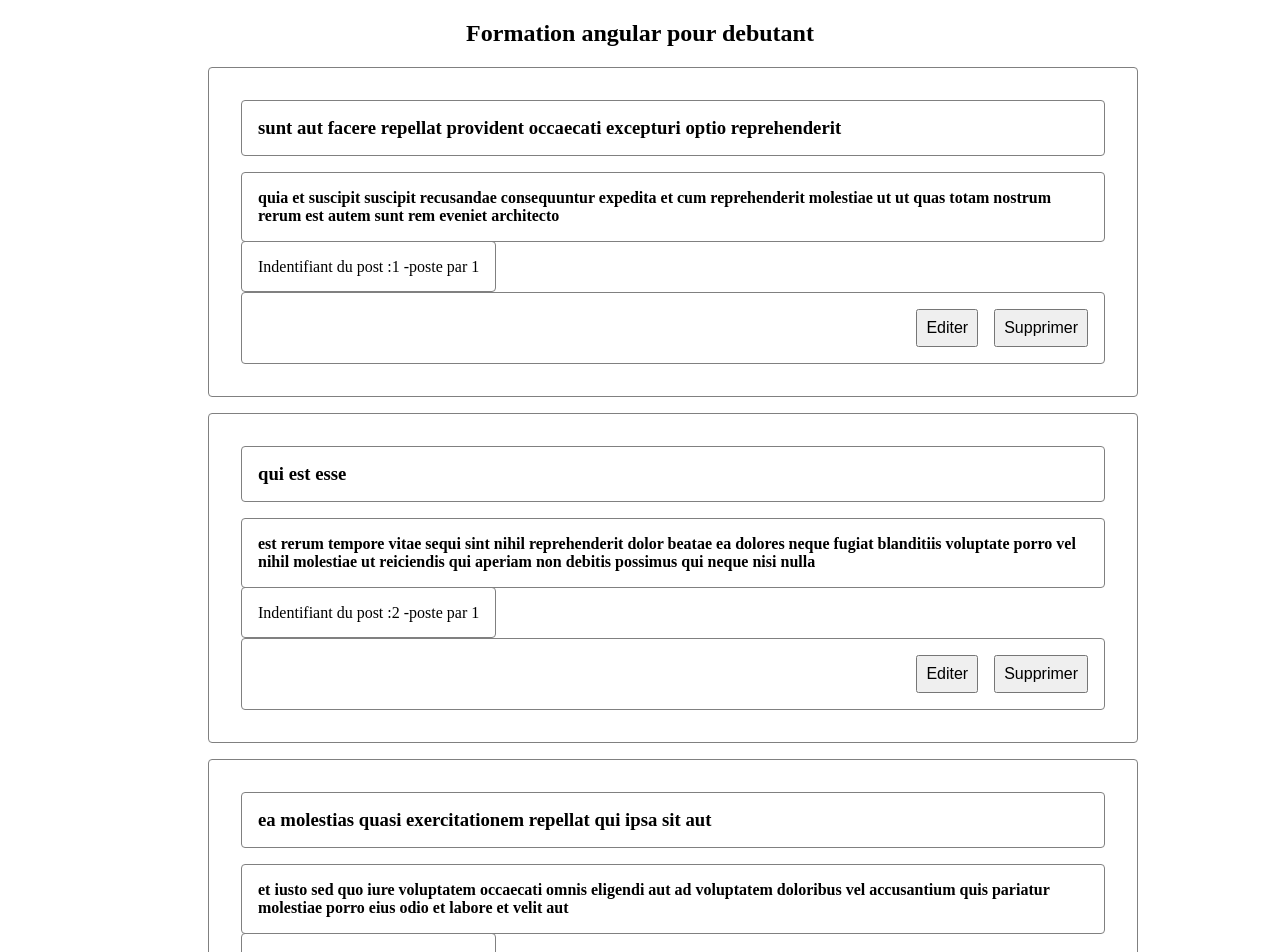
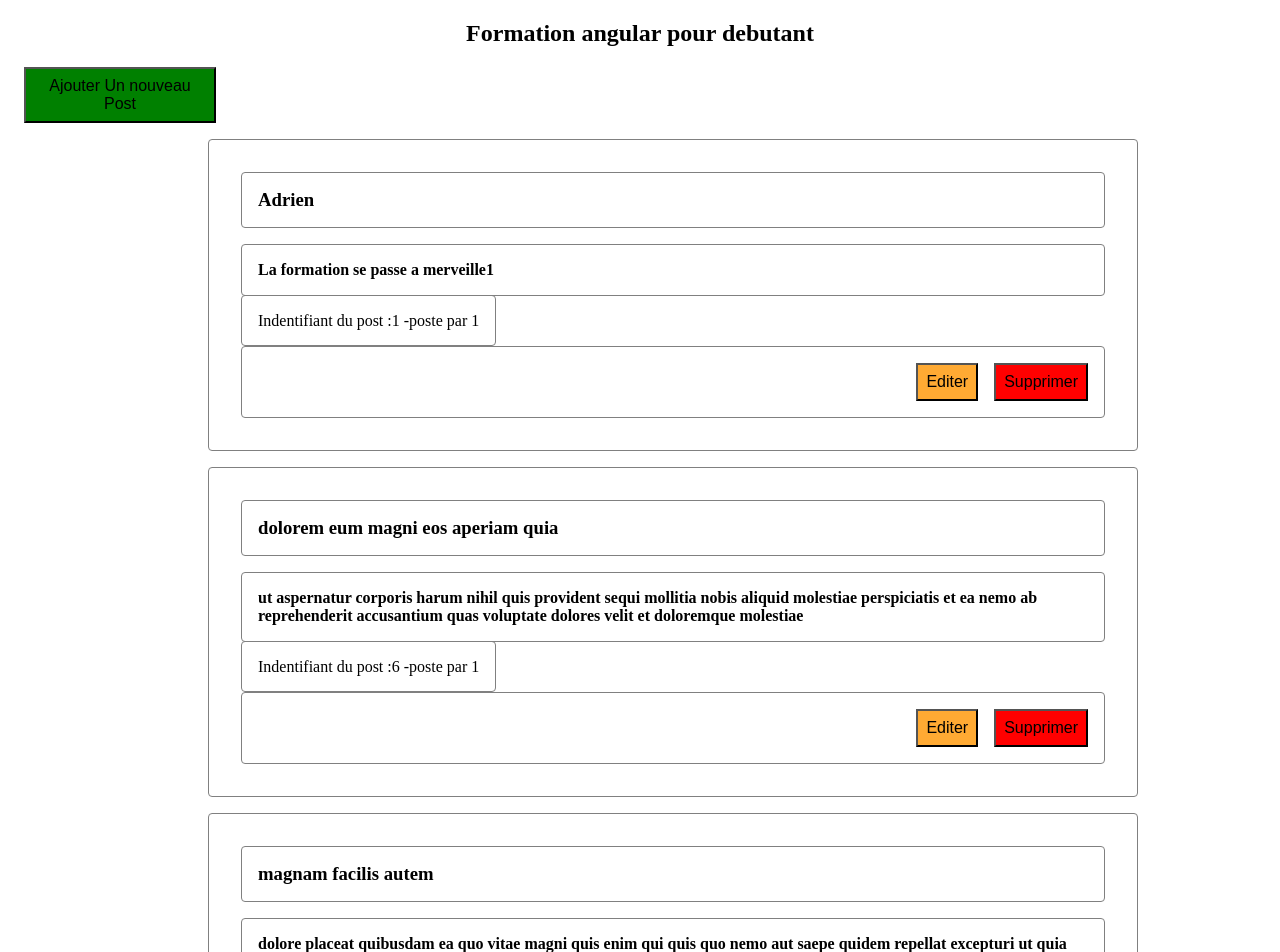
Before and after one commit to BOUZEKOZANGUE/angular-projet-first, an Angular app: page / in a window 1280 px wide. Shown: the top 952 px of the page. Built offline with nearby package versions, Linux system fonts and the light colour scheme; data requests are answered from the project's data file.

Commit message:
crud Angular

```diff
--- a/db.json
+++ b/db.json
@@ -1,34 +1,10 @@
 {
-    "post":[
+  "post": [
     {
       "userId": 1,
       "id": 1,
-            "title": "sunt aut facere repellat provident occaecati excepturi optio reprehenderit",
-            "body": "quia et suscipit\nsuscipit recusandae consequuntur expedita et cum\nreprehenderit molestiae ut ut quas totam\nnostrum rerum est autem sunt rem eveniet architecto"
-        },
-        {
-            "userId": 1,
-            "id": 2,
-            "title": "qui est esse",
-            "body": "est rerum tempore vitae\nsequi sint nihil reprehenderit dolor beatae ea dolores neque\nfugiat blanditiis voluptate porro vel nihil molestiae ut reiciendis\nqui aperiam non debitis possimus qui neque nisi nulla"
-        },
-        {
-            "userId": 1,
-            "id": 3,
-            "title": "ea molestias quasi exercitationem repellat qui ipsa sit aut",
-            "body": "et iusto sed quo iure\nvoluptatem occaecati omnis eligendi aut ad\nvoluptatem doloribus vel accusantium quis pariatur\nmolestiae porro eius odio et labore et velit aut"
-        },
-        {
-            "userId": 1,
-            "id": 4,
-            "title": "eum et est occaecati",
-            "body": "ullam et saepe reiciendis voluptatem adipisci\nsit amet autem assumenda provident rerum culpa\nquis hic commodi nesciunt rem tenetur doloremque ipsam iure\nquis sunt voluptatem rerum illo velit"
-        },
-        {
-            "userId": 1,
-            "id": 5,
-            "title": "nesciunt quas odio",
-            "body": "repudiandae veniam quaerat sunt sed\nalias aut fugiat sit autem sed est\nvoluptatem omnis possimus esse voluptatibus quis\nest aut tenetur dolor neque"
+      "title": "Adrien",
+      "body": "La formation se passe a merveille1"
     },
     {
       "userId": 1,
@@ -599,6 +575,12 @@
       "id": 100,
       "title": "at nam consequatur ea labore ea harum",
       "body": "cupiditate quo est a modi nesciunt soluta\nipsa voluptas error itaque dicta in\nautem qui minus magnam et distinctio eum\naccusamus ratione error aut"
+    },
+    {
+      "userId": 787,
+      "id": 5080,
+      "title": "Mes PosrtPostle plusrecent",
+      "body": "post le plus recent"
     }
   ]
 }
--- /dev/null
+++ b/src/app/components/add-post.component.ts
@@ -0,0 +1,58 @@
+import { Component, Input, inject } from '@angular/core';
+import { CommonModule } from '@angular/common';
+import { Post } from '../services/post.model';
+import { FormControl, FormGroup, ReactiveFormsModule } from '@angular/forms';
+import { PostService } from '../services/post.service';
+import { Observable } from 'rxjs';
+
+@Component({
+  selector: 'app-add-post',
+  standalone: true,
+  imports: [CommonModule, ReactiveFormsModule],
+  template: `
+    <form [formGroup]="addPostForm" (ngSubmit)="onSubmit()">
+      <h2>Ajouter un post</h2>
+      <input type="text" placeholder="Titre" formControlName="title" />
+      <input type="text" placeholder="Description" formControlName="body" />
+      {{addResult | async}}
+      <button type="submit">Ajouter un post</button>
+    </form>
+  `,
+  styles: [
+    `
+      * {
+        width: 30vw;
+        display: block;
+        margin: 0.5rem auto;
+        padding: 1rem 0.2rem;
+      }
+    `,
+  ],
+})
+export class AddPostComponent {
+  @Input() post!: Post;
+  private ps = inject(PostService);
+  addResult!: Observable<Post>;
+
+  addPostForm = new FormGroup({
+    title: new FormControl(''),
+    body: new FormControl(''),
+  });
+
+  ngOnInit(): void {
+    this.addPostForm.patchValue(this.post);
+  }
+
+  onSubmit() {
+    const post: Post = {
+      userId: 787,
+      id: 5080,
+      title: this.addPostForm.value.title!,
+      body: this.addPostForm.value.body!,
+    };
+    this.addResult = this.ps.postPost(post);
+    //actualiser la page avec location reload
+    location.reload();
+  }
+
+}
--- /dev/null
+++ b/src/app/components/edit-post.component.ts
@@ -0,0 +1,58 @@
+import { Component, Inject, Input, inject } from '@angular/core';
+import { CommonModule } from '@angular/common';
+import { Post } from '../services/post.model';
+import { FormControl, FormGroup, ReactiveFormsModule } from '@angular/forms';
+import { PostService } from '../services/post.service';
+import { Observable } from 'rxjs';
+
+@Component({
+  selector: 'app-edit-post',
+  standalone: true,
+  imports: [CommonModule, ReactiveFormsModule],
+  template: `
+    <form [formGroup]="editPostForm" (ngSubmit)="onSubmit()">
+      <h2>Modifier ce post</h2>
+      <input type="text" placeholder="Titre" formControlName="title" />
+      <input type="text" placeholder="Description" formControlName="body" />
+      {{editResult | async}}
+      <button type="submit">Valider la Modification</button>
+    </form>
+  `,
+  styles: [
+    `
+      * {
+        width: 30vw;
+        display: block;
+        margin: 0.5rem auto;
+        padding: 1rem 0.2rem;
+      }
+    `,
+  ],
+})
+export class EditPostComponent {
+  @Input() post!: Post;
+  private ps = inject(PostService);
+  editResult!: Observable<Post>;
+
+  editPostForm = new FormGroup({
+    title: new FormControl(''),
+    body: new FormControl(''),
+  });
+
+  ngOnInit(): void {
+    this.editPostForm.patchValue(this.post);
+  }
+
+  onSubmit() {
+    const post: Post = {
+      userId: this.post.userId,
+      id: this.post.id,
+      title: this.editPostForm.value.title!,
+      body: this.editPostForm.value.body!,
+    };
+    this.editResult = this.ps.putPost(post.id, post);
+    //actualiser la page avec location reload
+    location.reload();
+  }
+
+}
--- a/src/app/components/post.component.ts
+++ b/src/app/components/post.component.ts
@@ -1,45 +1,100 @@
 import { Component, inject } from '@angular/core';
 import { CommonModule } from '@angular/common';
 import { PostService } from '../services/post.service';
+import { Post } from '../services/post.model';
+import { EditPostComponent } from './edit-post.component';
+import { Observable } from 'rxjs';
+import { AddPostComponent } from "./add-post.component";
 
 @Component({
     selector: 'app-post',
     standalone: true,
-  imports: [CommonModule],
     template: `
+    <dialog [open]="showDialog" >
+      <app-edit-post [post]="post" *ngIf="showDialog"/>
+    </dialog>
+    <dialog [open]="showDialog1" >
+      <app-add-post [post]="post" *ngIf="showDialog1"/>
+    </dialog>
+    <button class="ajouter" (click)="toogleMediap(post)">Ajouter Un nouveau Post</button>
     <section class="post-container">
       <div class="post-container" *ngFor="let post of posts | async">
-  <h3>{{post.title}}</h3>
-  <h4>{{post.body}}</h4>
-  <span>Indentifiant du post :{{post.id}} -poste par {{post.userId}}</span>
+        <h3>{{ post.title }}</h3>
+        <h4>{{ post.body }}</h4>
+        <span
+          >Indentifiant du post :{{ post.id }} -poste par
+          {{ post.userId }}</span>
+      <!-- nepas oublier de faire appel a l'observable pour que l'action aie lieu-->
+        {{deleteResult | async}}
         <div class="actions" align="end">
-    <button class="modifier">Editer</button>
-    <button class="supprimer">Supprimer</button>
+
+          <button class="modifier" (click)="toogleMedia(post)">Editer</button>
+          <button class="supprimer" (click)="onDelete(post.id)">Supprimer</button>
         </div>
-
       </div>
     </section>
   `,
-  styles: [`
-    .post-container{
-      margin:auto;
-      width:70vw;
+    styles: [
+        `
+      .post-container {
+        margin: auto;
+        width: 70vw;
         & > * {
           border: 1px solid gray;
           border-radius: 4px;
           padding: 1rem;
-        margin:1rem;
+          margin: 1rem;
         }
       }
-    button{
+      button {
+        padding: 0.5rem;
+        font-size: 1rem;
+        margin-left: 1rem;
+      }
+
+      dialog{
+        position :sticky;
+        top : 0;
+      }
+      .supprimer{
+        background:red;
+      }
+      .ajouter{
+        background:green;
         padding:0.5rem;
-      font-size:1rem;
-      margin-left:1rem;
+        width:15vw;
+        position:stiky;
+
       }
-  `],
+      .modifier{
+        background:#fa3;
+      }
+    `,
+    ],
+    imports: [CommonModule, EditPostComponent, AddPostComponent]
 })
 export class PostComponent {
+  showDialog = false;
+  showDialog1 = false;
+  post!: Post;
+ //apres avoir remplir le service second etape je viens creer l'oservable ici
+
+  deleteResult!: Observable<Post>
   private ps = inject(PostService);
-readonly posts = this.ps.getPost()
+  readonly posts = this.ps.getPost();
 
+
+  toogleMedia(post: Post) {
+    this.showDialog = !this.showDialog;
+    this.post = post;
   }
+  toogleMediap(post: Post) {
+    this.showDialog1 = !this.showDialog1;
+    this.post = post;
+  }
+  // je gere maintenant la methode pour supprimer
+  onDelete(postId:number){
+    this.deleteResult = this.ps.deletePost(postId);
+    location.reload();
+  }
+}
--- a/src/app/services/post.service.ts
+++ b/src/app/services/post.service.ts
@@ -1,15 +1,29 @@
 import { Injectable, inject } from '@angular/core';
-import {HttpClient} from '@angular/common/http';
+import { HttpClient } from '@angular/common/http';
 import { Post } from './post.model';
 
 @Injectable({
-  providedIn: 'root'
+  providedIn: 'root',
 })
 export class PostService {
-  API = 'http://localhost:3000/post'
-  private http =inject(HttpClient)
+  API = 'http://localhost:3000/post';
+  private http = inject(HttpClient);
 
-  getPost(){
-    return this.http.get<Post[]>(this.API);
+  //les requetes du services au niveau de get pour recuperer les donnees
+  getPost() {
+    return this.http.get<Post[]>(`${this.API}`);
   }
+  //put pour les mises a jour
+  putPost(postId: number, post: Post) {
+    return this.http.put<Post>(`${this.API}/${postId}`, post);
+  }
+  // Delete pour la suppression d'un post
+  deletePost(postId:number){
+    return this.http.delete<Post>(`${this.API}/${postId}`);
+  }
+// ajouter un post
+  postPost(post:Post){
+    return this.http.post<Post>(`${this.API}`, post);
+  }
+
 }
```
Lines whose indentation alone changed are shown as unchanged.
